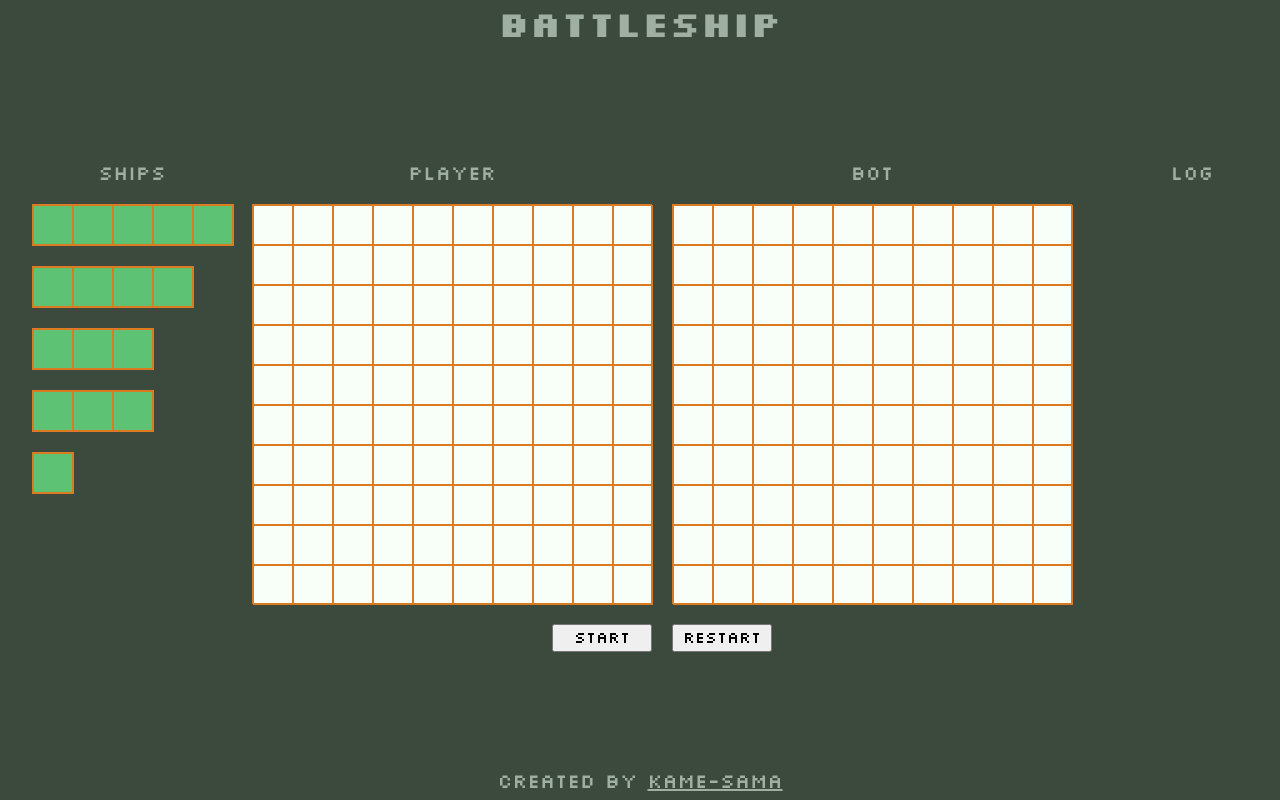
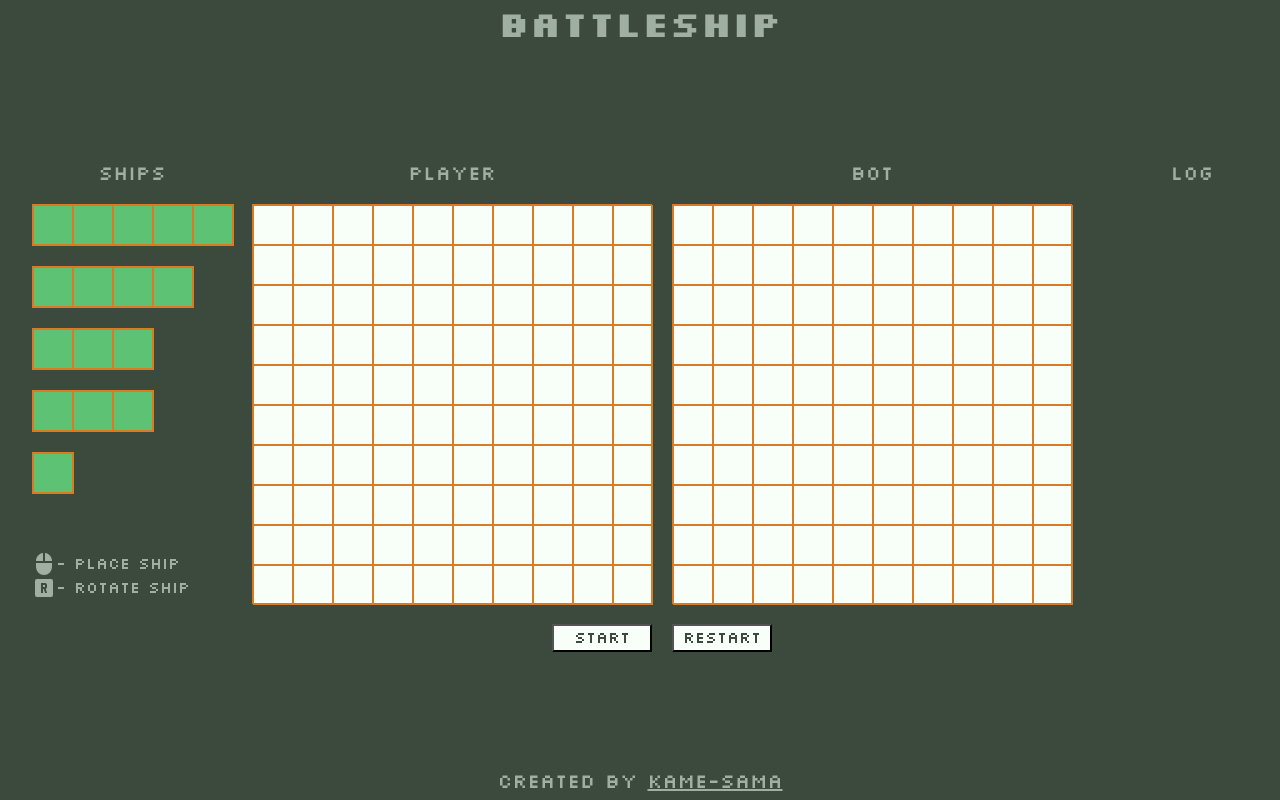
Before and after one commit to kame-sama/battleship, a website built with Vite: page index.html in a window 1280 px wide. Shown: the top 800 px of the page. Built offline with nearby package versions, Linux system fonts and the light colour scheme.

Commit message:
Add control hints

```diff
--- a/assets/styles.css
+++ b/assets/styles.css
@@ -121,6 +121,7 @@ main {
 
 .ships,
 .log {
+  position: relative;
   display: flex;
   flex-direction: column;
   align-items: start;
@@ -177,6 +178,9 @@ main {
 }
 
 button {
+  appearance: none;
+  background-color: var(--var-board-clr);
+  color: var(--var-background-clr);
   font: inherit;
   width: 100px;
   padding: 0.25rem;
@@ -190,3 +194,27 @@ button:disabled {
 a {
   color: inherit;
 }
+
+.icon {
+  width: 24px;
+  height: 24px;
+  position: relative;
+  top: -4px;
+}
+
+svg {
+  pointer-events: none;
+  display: block;
+  width: 100%;
+  height: auto;
+  fill: var(--var-foreground-clr);
+}
+
+.controls {
+  position: absolute;
+  bottom: 0;
+}
+
+.controls > * {
+  display: flex;
+}
--- a/index.html
+++ b/index.html
@@ -37,6 +37,30 @@
           <div class="ship destroyer">
             <div></div>
           </div>
+          <div class="controls">
+            <div>
+              <div class="icon">
+                <svg xmlns="http://www.w3.org/2000/svg" viewBox="0 0 24 24">
+                  <title>mouse</title>
+                  <path
+                    d="M11,1.07C7.05,1.56 4,4.92 4,9H11M4,15A8,8 0 0,0 12,23A8,8 0 0,0 20,15V11H4M13,1.07V9H20C20,4.92 16.94,1.56 13,1.07Z"
+                  />
+                </svg>
+              </div>
+              - place ship
+            </div>
+            <div>
+              <div class="icon">
+                <svg xmlns="http://www.w3.org/2000/svg" viewBox="0 0 24 24">
+                  <title>alpha-r-box</title>
+                  <path
+                    d="M9,7V17H11V13H11.8L13,17H15L13.76,12.85C14.5,12.55 15,11.84 15,11V9A2,2 0 0,0 13,7H9M11,9H13V11H11V9M5,3H19A2,2 0 0,1 21,5V19A2,2 0 0,1 19,21H5A2,2 0 0,1 3,19V5A2,2 0 0,1 5,3Z"
+                  />
+                </svg>
+              </div>
+              - rotate ship
+            </div>
+          </div>
         </div>
         <div class="boards">
           <div class="title">Player</div>
```
